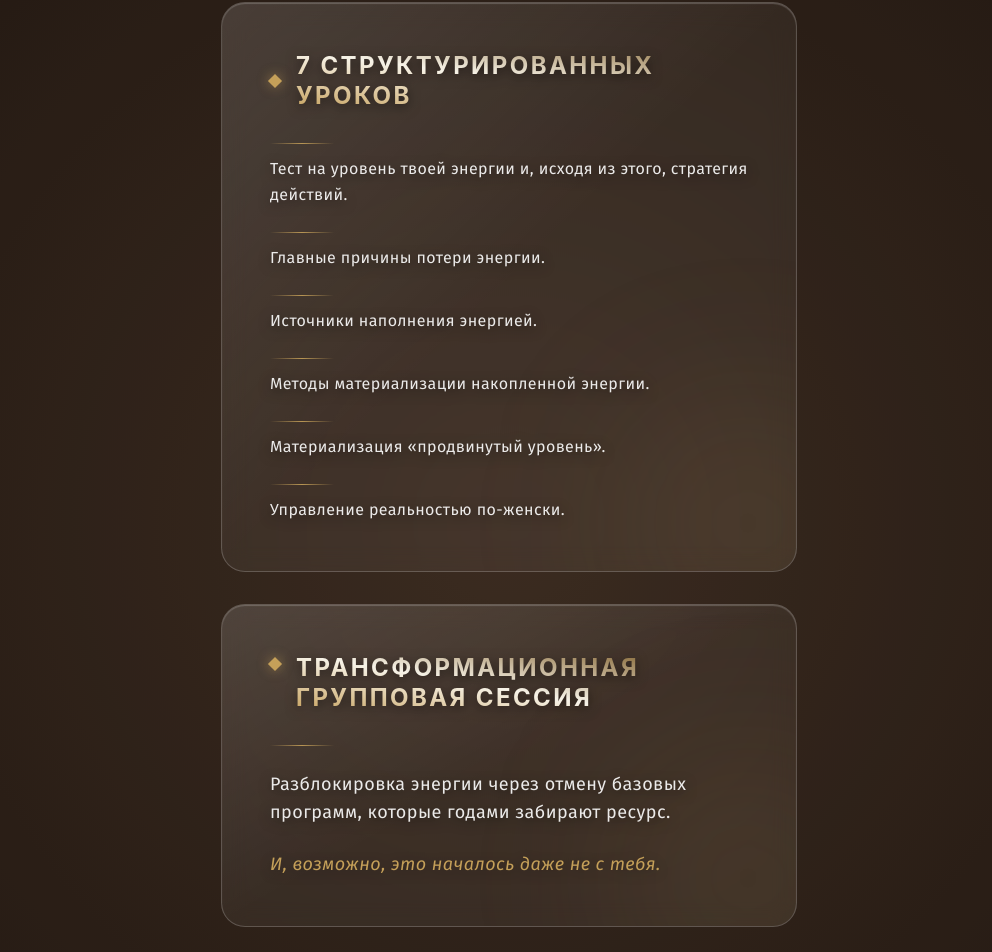
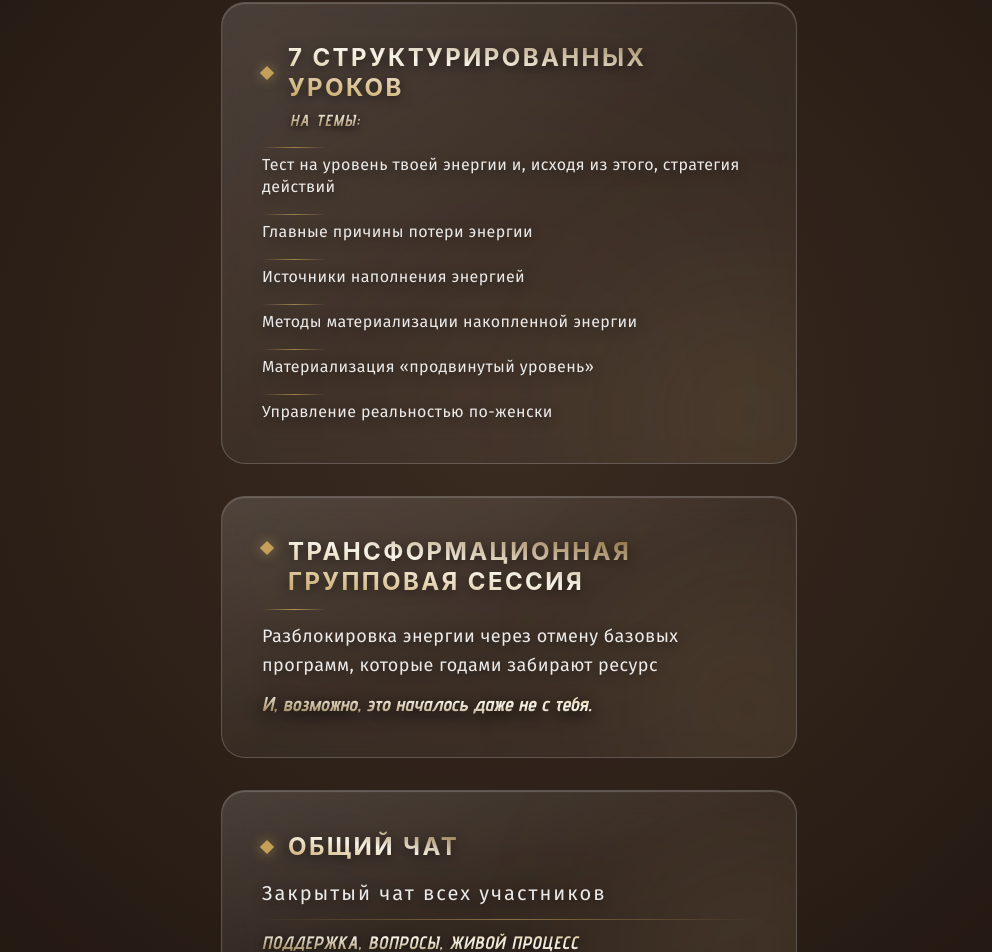
Before and after one commit to Claw99/liubov_course, a React (Vite) app: page / in a window 1280 px wide. Shown: the part 1279-2231 px from the top of the page, without its empty margins (131-1123 px from the left). Built offline with nearby package versions, Linux system fonts and the light colour scheme.

Commit message:
feat: changing pre cast1234567888783702885

```diff
--- a/src/sections/Programm.jsx
+++ b/src/sections/Programm.jsx
@@ -23,59 +23,71 @@ const ProgramSection = () => {
 
         <p className="font-fira text-white/60 text-center text-xs md:text-sm tracking-widest mb-4 drop-shadow-[0_3px_6px_rgba(0,0,0,0.5)] italic uppercase leading-relaxed">
           Всё, что нужно, чтобы повысить уровень энергии и начать менять свою
-          реальность.
+          реальность
         </p>
 
         <div className="flex flex-col gap-6 md:gap-8">
           {/* БЛОК 1: 7 структурированных уроков */}
-          <div className="relative bg-white/5 backdrop-blur-[12px] border border-white/20 rounded-3xl p-6 md:p-12 overflow-hidden shadow-[inset_0_1px_1px_rgba(255,255,255,0.2)]">
+          <div className="relative bg-white/5 backdrop-blur-[12px] border border-white/20 rounded-3xl p-6 md:p-10 overflow-hidden shadow-[inset_0_1px_1px_rgba(255,255,255,0.2)]">
             <div className="relative z-10">
-              <div className="flex items-start md:items-center gap-3 md:gap-4 mb-8">
+              {/* Заголовок с уменьшенным нижним отступом (mb-4 вместо mb-8) */}
+              <div className="flex items-start md:items-center gap-3 md:gap-4 mb-2">
                 <div className="w-2.5 h-2.5 rotate-45 bg-[#c5a059] shadow-[0_0_12px_rgba(197,160,89,0.6)] shrink-0 mt-1.5 md:mt-0" />
-                {/* Исправлено: уменьшен шрифт (text-xl) и tracking на mobile, добавлена поддержка переноса слов */}
                 <h3 className="bg-gradient-to-bl from-[#8a6d3b] via-[#f7f3e8] to-[#c5a059] bg-clip-text text-transparent drop-shadow-[0_3px_6px_rgba(0,0,0,0.5)] font-bold text-lg md:text-2xl uppercase tracking-normal md:tracking-widest leading-tight break-words">
                   7 структурированных уроков
                 </h3>
               </div>
 
-              <ul className="space-y-6">
+              {/* Фраза-связка "на темы:" */}
+              <p className="bg-gradient-to-tr from-[#8a6d3b] via-[#f7f3e8] to-[#c5a059] bg-clip-text font-bold text-transparent text-sm md:text-base font-advent italic leading-tight mb-4 ml-7 drop-shadow-[0_2px_4px_rgba(0,0,0,0.8)] uppercase tracking-widest">
+                на темы:
+              </p>
+
+              {/* Список с уменьшенными интервалами (space-y-4 вместо space-y-6) */}
+              <ul className="space-y-4">
                 {[
-                  "Тест на уровень твоей энергии и, исходя из этого, стратегия действий.",
-                  "Главные причины потери энергии.",
-                  "Источники наполнения энергией.",
-                  "Методы материализации накопленной энергии.",
-                  "Материализация «продвинутый уровень».",
-                  "Управление реальностью по-женски.",
+                  "Тест на уровень твоей энергии и, исходя из этого, стратегия действий",
+                  "Главные причины потери энергии",
+                  "Источники наполнения энергией",
+                  "Методы материализации накопленной энергии",
+                  "Материализация «продвинутый уровень»",
+                  "Управление реальностью по-женски",
                 ].map((item, i) => (
-                  <li key={i} className="flex flex-col items-start gap-3">
-                    <div className="w-12 md:w-16 h-[1px] bg-gradient-to-r from-transparent via-[#c5a059] to-transparent opacity-90" />
-                    <span className="font-fira text-white/90 text-sm md:text-base tracking-wide leading-relaxed drop-shadow-[0_3px_6px_rgba(0,0,0,0.5)]">
+                  <li key={i} className="flex flex-col items-start gap-1.5">
+                    {" "}
+                    {/* Gap уменьшен до 1.5 */}
+                    <div className="w-12 md:w-16 h-[1px] bg-gradient-to-r from-transparent via-[#c5a059] to-transparent opacity-70" />
+                    <span className="font-fira text-white/90 text-sm md:text-base tracking-wide leading-snug drop-shadow-[0_3px_6px_rgba(0,0,0,0.5)]">
                       {item}
                     </span>
                   </li>
                 ))}
               </ul>
             </div>
+
             <div className="absolute inset-0 bg-gradient-to-br from-white/10 via-transparent to-transparent opacity-100 pointer-events-none" />
             <div className="absolute -bottom-20 -right-20 w-64 h-64 bg-[#c5a059]/10 blur-[80px] rounded-full pointer-events-none" />
           </div>
-
           {/* БЛОК 2: Трансформационная групповая сессия */}
-          <div className="relative bg-white/5 backdrop-blur-[12px] border border-white/20 rounded-3xl p-6 md:p-12 overflow-hidden shadow-[inset_0_1px_1px_rgba(255,255,255,0.2)]">
+          {/* БЛОК 2: Трансформационная групповая сессия */}
+          <div className="relative bg-white/5 backdrop-blur-[12px] border border-white/20 rounded-3xl p-6 md:p-10 overflow-hidden shadow-[inset_0_1px_1px_rgba(255,255,255,0.2)]">
             <div className="relative z-10">
-              <div className="flex items-start gap-3 md:gap-4 mb-8">
+              {/* Уменьшен mb-8 -> mb-3 */}
+              <div className="flex items-start gap-3 md:gap-4 mb-3">
                 <div className="w-2.5 h-2.5 rotate-45 bg-[#c5a059] mt-1.5 shrink-0 shadow-[0_0_12px_rgba(197,160,89,0.6)]" />
                 <h3 className="bg-gradient-to-bl from-[#8a6d3b] via-[#f7f3e8] to-[#c5a059] bg-clip-text text-transparent drop-shadow-[0_3px_6px_rgba(0,0,0,0.5)] font-bold text-lg md:text-2xl uppercase tracking-normal md:tracking-widest leading-tight">
                   Трансформационная <br /> групповая сессия
                 </h3>
               </div>
-              <div className="space-y-6">
+
+              {/* Уменьшен space-y-6 -> space-y-3 */}
+              <div className="space-y-3">
                 <div className="w-12 md:w-16 h-[1px] bg-gradient-to-r from-transparent via-[#c5a059] to-transparent opacity-90" />
-                <p className="font-fira text-white/90 text-base md:text-lg tracking-wide drop-shadow-[0_3px_6px_rgba(0,0,0,0.5)]">
+                <p className="font-fira text-white/90 text-sm md:text-lg tracking-wide drop-shadow-[0_3px_6px_rgba(0,0,0,0.5)] leading-relaxed">
                   Разблокировка энергии через отмену базовых программ, которые
-                  годами забирают ресурс.
+                  годами забирают ресурс
                 </p>
-                <p className="font-fira text-[#c5a059] italic text-base md:text-lg tracking-wide drop-shadow-[0_3px_6px_rgba(0,0,0,0.3)]">
+                <p className="bg-gradient-to-tr from-[#8a6d3b] via-[#f7f3e8] to-[#c5a059] bg-clip-text font-bold text-transparent text-base md:text-xl font-advent italic leading-tight drop-shadow-[0_4px_8px_rgba(0,0,0,1)]">
                   И, возможно, это началось даже не с тебя.
                 </p>
               </div>
@@ -85,21 +97,24 @@ const ProgramSection = () => {
           </div>
 
           {/* БЛОК 3: Общий чат */}
-          <div className="relative bg-white/5 backdrop-blur-[12px] border border-white/20 rounded-3xl p-6 md:p-12 overflow-hidden shadow-[inset_0_1px_1px_rgba(255,255,255,0.2)]">
+          <div className="relative bg-white/5 backdrop-blur-[12px] border border-white/20 rounded-3xl p-6 md:p-10 overflow-hidden shadow-[inset_0_1px_1px_rgba(255,255,255,0.2)]">
             <div className="relative z-10">
-              <div className="flex items-center gap-3 md:gap-4 mb-8">
+              {/* Уменьшен mb-8 -> mb-4 */}
+              <div className="flex items-center gap-3 md:gap-4 mb-4">
                 <div className="w-2.5 h-2.5 rotate-45 bg-[#c5a059] shadow-[0_0_12px_rgba(197,160,89,0.6)] shrink-0" />
                 <h3 className="bg-gradient-to-bl from-[#8a6d3b] via-[#f7f3e8] to-[#c5a059] bg-clip-text text-transparent drop-shadow-[0_3px_6px_rgba(0,0,0,0.5)] font-bold text-lg md:text-2xl uppercase tracking-normal md:tracking-widest">
                   Общий чат
                 </h3>
               </div>
-              <div className="space-y-6 text-center md:text-left">
-                <p className="font-fira text-white/90 text-lg md:text-xl tracking-widest drop-shadow-[0_3px_6px_rgba(0,0,0,0.5)]">
-                  Закрытый чат всех участников.
+
+              {/* Уменьшен space-y-6 -> space-y-3 */}
+              <div className="space-y-3">
+                <p className="font-fira text-white/90 text-base md:text-xl tracking-widest drop-shadow-[0_3px_6px_rgba(0,0,0,0.5)]">
+                  Закрытый чат всех участников
                 </p>
                 <div className="w-full h-[1px] bg-gradient-to-r from-transparent via-[#c5a059] to-transparent opacity-60" />
-                <p className="font-fira text-[#c5a059] text-base md:text-lg uppercase tracking-[0.1em] md:tracking-[0.2em] font-medium drop-shadow-[0_3px_6_rgba(0,0,0,0.3)]">
-                  Поддержка, вопросы, живой процесс.
+                <p className="bg-gradient-to-tr from-[#8a6d3b] via-[#f7f3e8] to-[#c5a059] bg-clip-text font-bold text-transparent text-sm md:text-lg font-advent italic leading-tight drop-shadow-[0_2px_5px_rgba(0,0,0,0.8)] uppercase tracking-[0.05em]">
+                  Поддержка, вопросы, живой процесс
                 </p>
               </div>
             </div>
```
